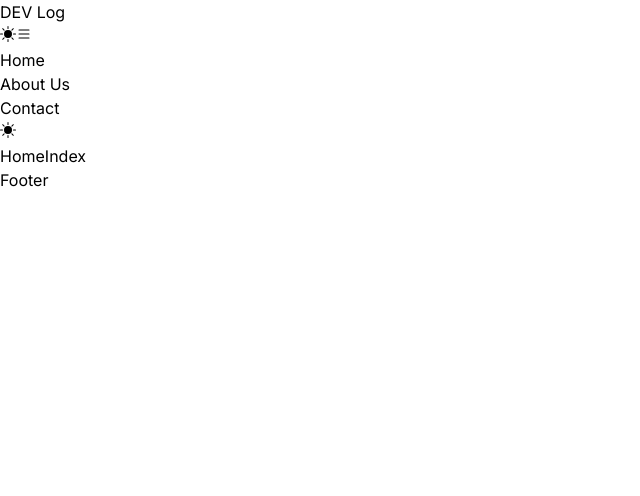
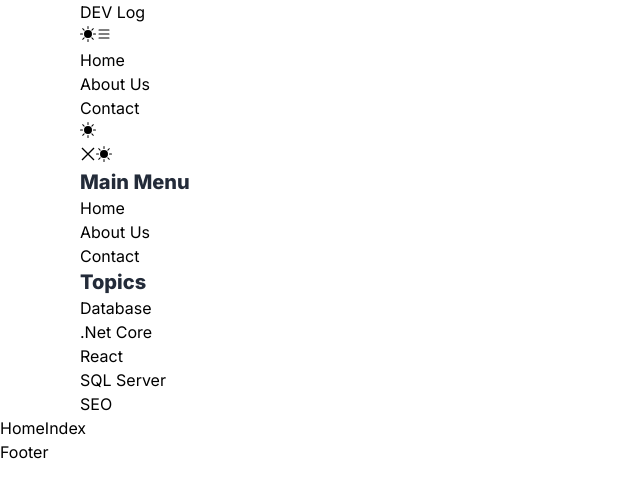
Before and after one commit to sdy2000/dev-log, a React (Create React App) app: page / in a window 1280 px wide. Shown: the top 496 px of the page, without its empty margins (0-640 px from the left). Built offline with nearby package versions, Linux system fonts and the light colour scheme.

Commit message:
Update Header.jsx

```diff
--- a/src/assets/global.css
+++ b/src/assets/global.css
@@ -1,8 +1,3 @@
 @tailwind base;
 @tailwind components;
 @tailwind utilities;
-
-
-@layer components{
-
-}
--- a/src/index.js
+++ b/src/index.js
@@ -1,8 +1,8 @@
 import React from 'react';
 import ReactDOM from 'react-dom/client';
 import App from './App';
-import './assets/global.css'
-import './assets/style/styles.css'
+import './assets/global.css';
+import './assets/style/styles.css';
 import ContextProvider from './store/context/ContextProvider';
 
 const root = ReactDOM.createRoot(document.getElementById('root'));
--- a/src/parts/Header.jsx
+++ b/src/parts/Header.jsx
@@ -1,7 +1,9 @@
 import React from 'react'
 import { IconButton, ThemeButton } from '../components'
 import { BsList } from 'react-icons/bs'
+import { GrClose } from 'react-icons/gr'
 import { Link } from 'react-router-dom'
+import '../assets/global.css'
 
 const Header = () => {
     return (
@@ -17,14 +19,37 @@ const Header = () => {
                 </span>
             </div>
 
-            <div>
-                <ul>
+            <div className=''>
+                <ul className=''>
                     <li><Link to="#">Home</Link></li>
                     <li><Link to="#">About Us</Link></li>
                     <li><Link to="#">Contact</Link></li>
                 </ul>
                 <ThemeButton />
             </div>
+
+            <div className=''>
+                <IconButton value={<GrClose />} />
+                <ThemeButton />
+                <div>
+                    <h3 className='text-xl font-extrabold text-lfp'>Main Menu</h3>
+                    <ul>
+                        <li><Link to="#">Home</Link></li>
+                        <li><Link to="#">About Us</Link></li>
+                        <li><Link to="#">Contact</Link></li>
+                    </ul>
+                </div>
+                <div>
+                    <h3 className='text-xl font-extrabold text-lfp'>Topics</h3>
+                    <ul>
+                        <li><Link to="#">Database</Link></li>
+                        <li><Link to="#">.Net Core</Link></li>
+                        <li><Link to="#">React</Link></li>
+                        <li><Link to="#">SQL Server</Link></li>
+                        <li><Link to="#">SEO</Link></li>
+                    </ul>
+                </div>
+            </div>
         </header>
     )
 }
--- a/tailwind.config.js
+++ b/tailwind.config.js
@@ -1,36 +1,47 @@
 /** @type {import('tailwindcss').Config} */
 module.exports = {
-  content: ["./src/**/*.{html,js}"],
+  content: ["./src/**/*.{html,js,jsx}"],
   darkMode: 'class',
   theme: {
     extend: {
-      colors:{
+      colors: {
         // // // Light Mode // // /
         // Backround
-        "lbp":"#ffffff",
-        "lbs":"#f5faff",
+        "lbp": "#ffffff",
+        "lbs": "#f5faff",
         // Action
-        "lap":"#d5e2f1",
-        "las":"#e7f0f8",
+        "lap": "#d5e2f1",
+        "las": "#e7f0f8",
         // Foreground
-        "lfp":"#232b39",
-        "lfs":"#697586",
-        "lft":"#a2b0c3",
+        "lfp": "#232b39",
+        "lfs": "#697586",
+        "lft": "#a2b0c3",
 
         // accent
-        "accent":"#4364f9",
+        "accent": "#4364f9",
 
         // // // Dark Mode // // /
         // Backround
-        "dbp":"#2d3748",
-        "dbs":"#1a212d",
+        "dbp": "#2d3748",
+        "dbs": "#1a212d",
         // Action
-        "dap":"#d5e2f1",
-        "das":"#2d3748",
+        "dap": "#d5e2f1",
+        "das": "#2d3748",
         // Foreground
-        "dfp":"#edf2f7",
-        "dfs":"#ccd6e0",
-        "dft":"#a0aec0",
+        "dfp": "#edf2f7",
+        "dfs": "#ccd6e0",
+        "dft": "#a0aec0",
+      },
+      container: {
+        center: true,
+        padding: {
+          DEFAULT: '1rem',
+          sm: '2rem',
+          lg: '4rem',
+          xl: '5rem',
+          '2xl': '6rem',
+        }
+
       }
     },
   },
```
